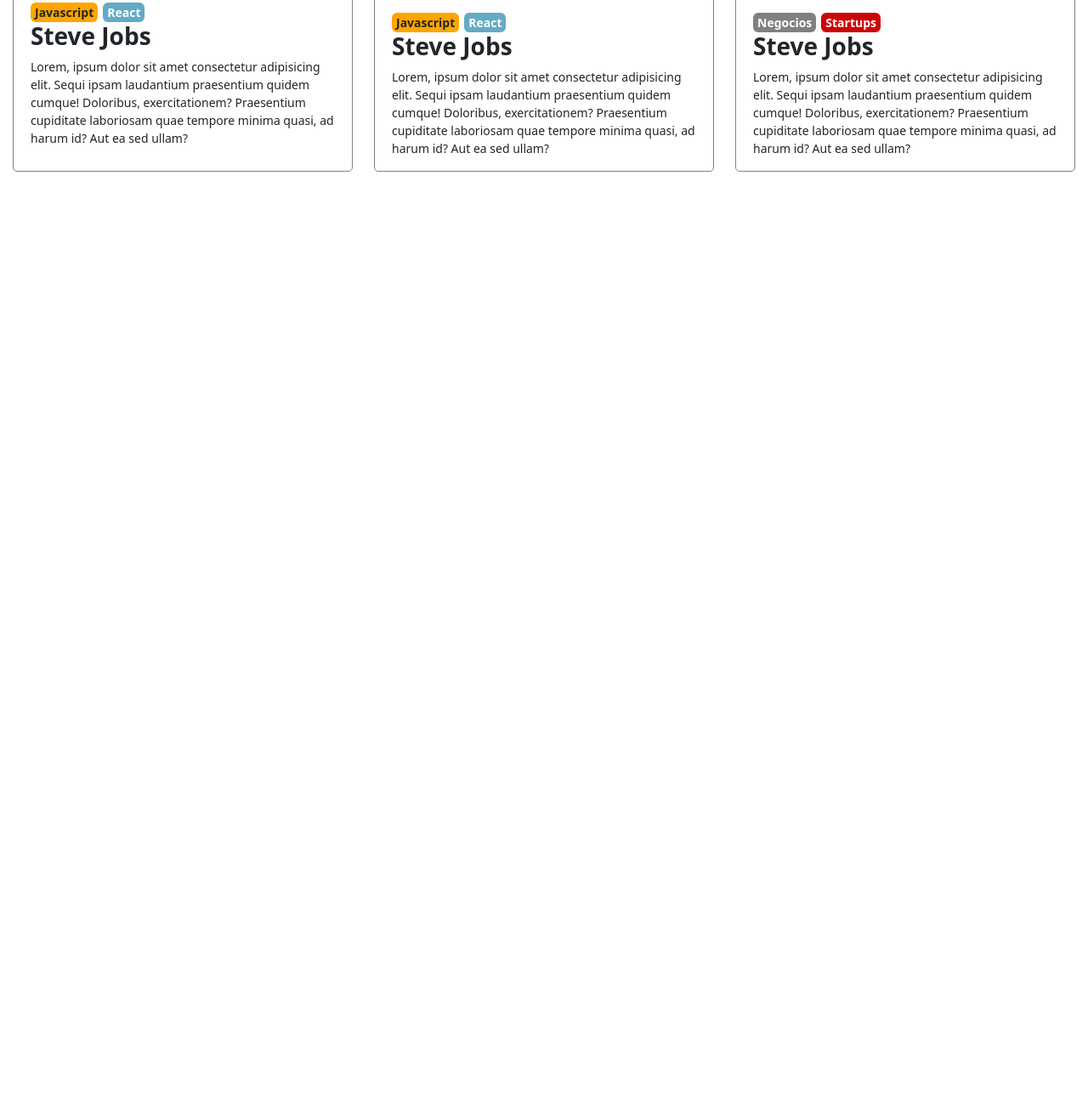
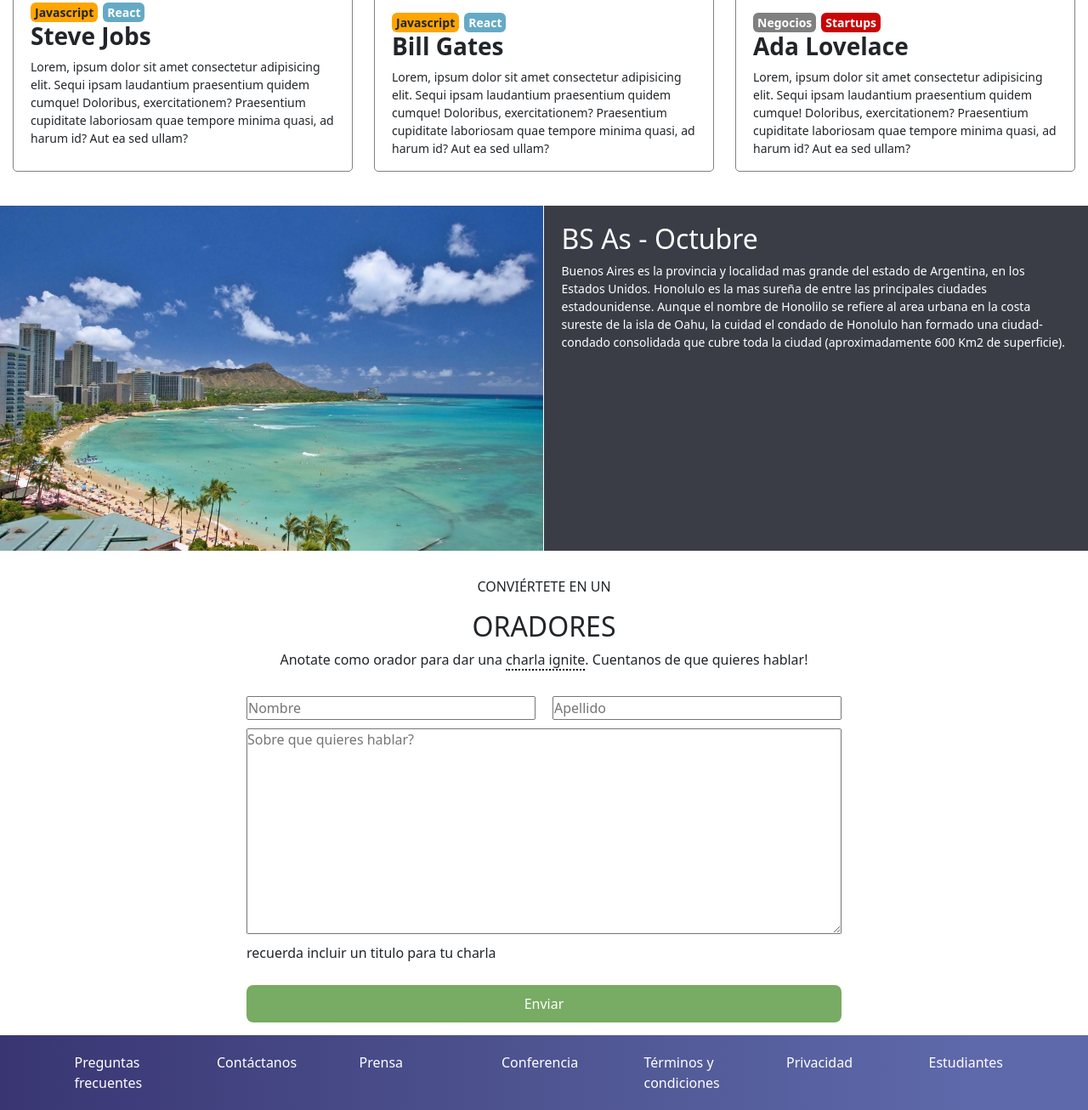
Before and after one commit to TolabaE/tp-frontend-codoacodo, a plain HTML site: page index.html in a window 1280 px wide. Shown: the part 1372-2678 px from the top of the page at 85% size. Before the commit the page ends 1584 px from the top, so only its background shows below. Drawn offline with nearby package versions, Linux system fonts and the light colour scheme.

Commit message:
agregado de las ultimas secciones del tp, formulario, footer

```diff
--- a/index.html
+++ b/index.html
@@ -54,7 +54,7 @@
                 <img src="./resources/images/bill.jpg" alt="steve jobs con un iphone">
                 <div>
                     <p><span class="span-card span1">Javascript</span><span class="span-card span2">React</span></p>
-                    <h3>Steve Jobs</h3>
+                    <h3>Bill Gates</h3>
                     <p>Lorem, ipsum dolor sit amet consectetur adipisicing elit. Sequi ipsam laudantium praesentium quidem cumque! Doloribus, exercitationem? Praesentium cupiditate laboriosam quae tempore minima quasi, ad harum id? Aut ea sed ullam?</p>
                 </div>
             </div>
@@ -62,15 +62,50 @@
                 <img src="./resources/images/ada.jpeg" alt="steve jobs con un iphone">
                 <div>
                     <p><span class="span-card span3">Negocios</span><span class="span-card span4">Startups</span></p>
-                    <h3>Steve Jobs</h3>
+                    <h3>Ada Lovelace</h3>
                     <p>Lorem, ipsum dolor sit amet consectetur adipisicing elit. Sequi ipsam laudantium praesentium quidem cumque! Doloribus, exercitationem? Praesentium cupiditate laboriosam quae tempore minima quasi, ad harum id? Aut ea sed ullam?</p>
                 </div>
             </div>
         </div>
     </section>
-    <section>
+    <section class="section__three">
+        <div class="section__three-image">
+            <img src="/resources/images/honolulu.jpg" alt="imagen de una playa en honolulu" width="100%">
+        </div>
+        <div class="section__three-info">
+            <h2>BS As - Octubre</h2>
+            <p>Buenos Aires es la provincia y localidad mas grande del estado de Argentina, en los Estados Unidos. Honolulo es la mas sureña de entre las principales ciudades estadounidense. Aunque el nombre de Honolilo se refiere  al area urbana en la costa sureste de la isla de Oahu, la cuidad el condado de Honolulo han formado una ciudad-condado consolidada que cubre toda la ciudad (aproximadamente 600 Km2 de superficie).</button>
+        </div>
+    </section>
+    <div class="title-section-card">
+        <p>CONVIÉRTETE EN UN </p>
+        <h2>ORADORES</h2>
+        <p>Anotate como orador para dar una <span>charla ignite</span>. Cuentanos de que quieres hablar!</p>
+    </div>
 
+    <section class="section-form">
+        <form action="#" class="container-form">
+            <div class="input-children">
+                <input type="text" placeholder="Nombre">
+                <input type="text" placeholder="Apellido">
+            </div>
+            <textarea name="" id="" cols="30" rows="10" placeholder="Sobre que quieres hablar?"></textarea>
+            <p>recuerda incluir un titulo para tu charla</p>
+            <input type="button" class="button-form" value="Enviar">
+        </form>
     </section>
+
+    <footer class="footer">
+        <div>Preguntas frecuentes</div>
+        <div>Contáctanos</div>
+        <div>Prensa</div>
+        <div>Conferencia</div>
+        <div>Términos y condiciones</div>
+        <div>Privacidad</div>
+        <div>Estudiantes</div>
+    </footer>
+
+
     <script src="https://cdn.jsdelivr.net/npm/bootstrap@5.3.2/dist/js/bootstrap.bundle.min.js"
         integrity="sha384-C6RzsynM9kWDrMNeT87bh95OGNyZPhcTNXj1NW7RuBCsyN/o0jlpcV8Qyq46cDfL"
         crossorigin="anonymous"></script>
--- a/resources/css/style.css
+++ b/resources/css/style.css
@@ -133,3 +133,74 @@ header{
 .title-section-card{
     text-align: center;
 }
+.title-section-card p span{
+    border-bottom:2px dotted black ;
+}
+/* estilos de la tercera seccion de la pagina */
+.section__three{
+    display: flex;
+    margin:30px 0;
+}
+.section__three-image{
+    width: 50vw;
+}
+.section__three-info{
+    width: 50vw;
+    background-color: rgb(58, 61, 70);
+    color: white;
+    margin-left: 1px;
+    padding: 20px;
+}
+.section__three-info button{
+    border: 0;
+    background-color: transparent;
+    color: #fff;
+    border-radius: 2px;
+    padding: 5px 6px;
+    border: 1px solid #fff;
+}
+.section__three-info p{
+    font-size: 14px;
+}
+
+
+.footer{
+    display: flex;
+    justify-content: space-evenly;
+    padding: 20px;
+    background: rgb(57,53,115);
+    background: linear-gradient(90deg, rgba(57,53,115,1) 0%, rgba(77,83,143,1) 47%, rgba(94,105,171,1) 90%);
+
+}
+.footer div{
+    width: 100px;
+    color: #fff;
+}
+/* estilos del formulario */
+.section-form{
+    display: flex;
+    justify-content: center;
+    align-items: center;
+}
+.container-form{
+    display: flex;
+    flex-direction: column;
+    justify-content: center;
+    gap: 10px;
+    width: 700px;
+    margin: 15px;
+}
+.input-children{
+    display: flex;
+    gap: 20px;
+}
+.input-children input{
+    width: 50%;
+}
+.button-form{
+    border: 0;
+    color: white;
+    background-color: #78ab63;
+    padding: 10px;
+    border-radius: 8px;
+}
```
Also changed, not shown: resources/images/hawaii2.jpg (deleted), resources/images/hawaii3.jpg (deleted), 1 other file.
